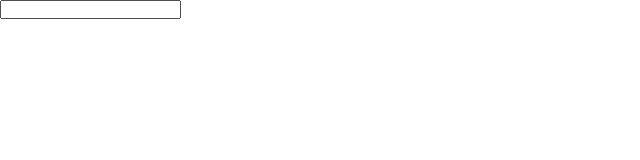
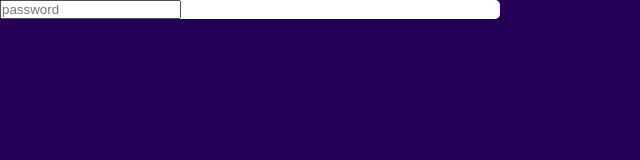
Before and after one commit to nikhilpahan/Show-Password-Input-Box, a plain HTML site: page index.html in a window 1280 px wide. Shown: the whole page, without its empty margins (0-640 px from the left). Drawn offline with Linux system fonts and the light colour scheme.

Commit message:
Styling password box

```diff
--- a/index.html
+++ b/index.html
@@ -10,7 +10,7 @@
 
 
     <div class="input-box">
-        <input type="password">
+        <input type="password" placeholder="password">
     </div>
 
 </body>
--- a/style.css
+++ b/style.css
@@ -4,3 +4,13 @@
     box-sizing: border-box;
     font-family: 'Poppins', sans-serif;
 }
+
+body{
+    background: #250057;
+}
+
+.input-box{
+    background: #fff;
+    width: 90%;max-width: 500px;
+    border-radius: 5px;
+}
```
